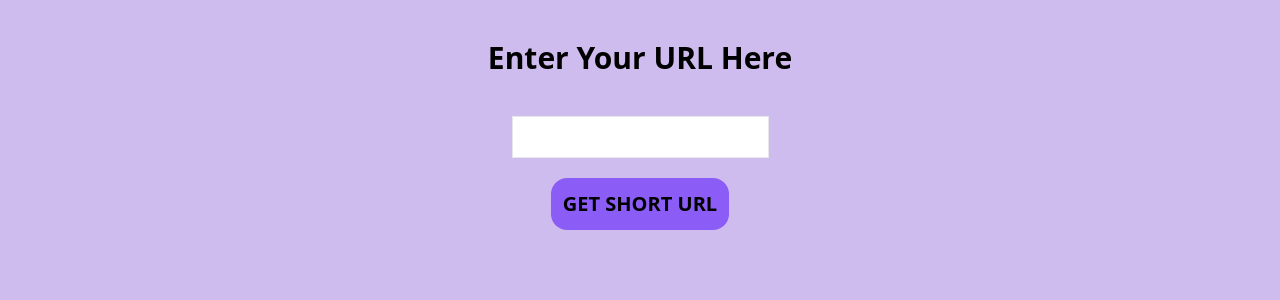
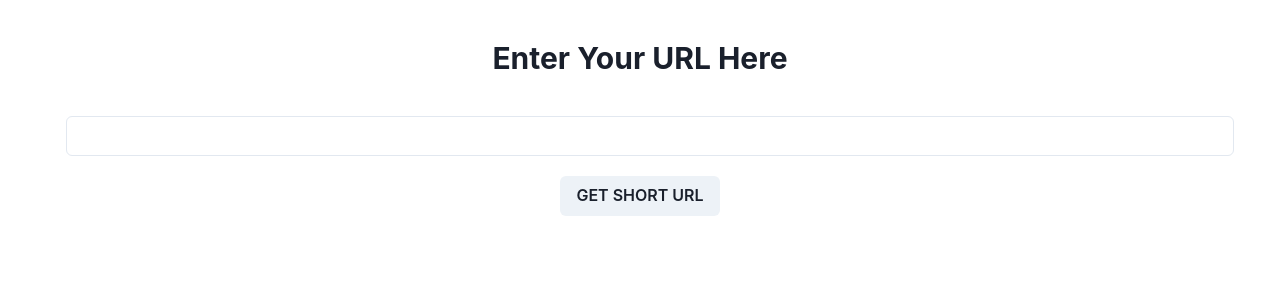
Before and after one commit to alok27a/URL-Shortner, a React (Create React App) app in the folder frontend/: page / in a window 1280 px wide. Shown: the top 300 px of the page. Built offline with nearby package versions, Linux system fonts and the light colour scheme.

Commit message:
UI Enhanced

```diff
--- a/frontend/package.json
+++ b/frontend/package.json
@@ -3,6 +3,7 @@
   "version": "0.1.0",
   "private": true,
   "dependencies": {
+    "@chakra-ui/react": "^2.3.1",
     "@testing-library/jest-dom": "^5.16.4",
     "@testing-library/react": "^13.3.0",
     "@testing-library/user-event": "^13.5.0",
--- a/frontend/src/App.css
+++ b/frontend/src/App.css
@@ -7,7 +7,7 @@
   pointer-events: none;
 }
 body{
-  background-color: #cfbcee;
+  background-color: #F5EDDC;
 }
 
 @media (prefers-reduced-motion: no-preference) {
--- a/frontend/src/components/Home.js
+++ b/frontend/src/components/Home.js
@@ -1,10 +1,11 @@
-import axios from 'axios';
-import React, { useContext, useEffect, useState } from 'react'
+import { Button, Input, Text, useToast } from '@chakra-ui/react';
+import React, { useState } from 'react'
 
 function Home() {
 
     const [longUrl, setUrl] = useState('');
-
+    const [result, setResult] = useState(false);
+    const toast = useToast()
 
     async function postUrl(e) {
         e.preventDefault();
@@ -32,9 +33,23 @@
             let res = await result.json()
             console.log(res)
             setUrl(res.shortUrl)
-
+            setResult(true)
+            toast({
+                type: 'success',
+                description: "Short URL generated successfully",
+                status: 'success',
+                duration: 9000,
+                isClosable: true
+            })
         } catch (error) {
             console.log(error)
+            toast({
+                type: 'error',
+                description: "Something went wrong",
+                status: 'error',
+                duration: 9000,
+                isClosable: true
+            })
         }
     }
 
@@ -47,18 +62,18 @@
                 <form onSubmit={postUrl}>
                     <div className="input flex flex-col my-10 mx-14 text-center">
                         <div className="input">
-                            <input className="border py-2 px-3 text-grey-darkest" type="text" name="longUrl" id="longUrl" onChange={(e) => setUrl(e.target.value)} />
+                            <Input className="border py-2 px-3 text-grey-darkest" type="text" name="longUrl" id="longUrl" onChange={(e) => setUrl(e.target.value)} size="md" ml="10px" mr="10px"/>
                         </div>
                         <div className="submit my-5">
-                            <button type="submit" onClick={postUrl} className="bg-violet-500 hover:bg-violet-600 active:bg-violet-700 focus:outline-none focus:ring focus:ring-violet-300 p-3 text-xl font-bold rounded-2xl" >
+                            <Button type="submit" onClick={postUrl} className="bg-violet-500 hover:bg-violet-600 active:bg-violet-700 focus:outline-none focus:ring focus:ring-violet-300 p-3 text-xl font-bold rounded-2xl" >
                                 GET SHORT URL
-                            </button>
+                            </Button>
                         </div>
-                        <div className="shorturl">
+                        <div className="shorturl" >
                             {
-                                longUrl &&
+                                result &&
                                 <>
-                                    <h3 className='text-xl font-bold'> Your shortend URL is {longUrl}</h3>
+                                    <Text className='text-xl font-bold' color="grey"> Your shortend URL is {longUrl}</Text>
                                 </>
                             }
                         </div>
--- a/frontend/src/index.js
+++ b/frontend/src/index.js
@@ -2,10 +2,13 @@
 import ReactDOM from 'react-dom/client';
 import './index.css';
 import App from './App';
+import { ChakraProvider } from '@chakra-ui/react'
 
 const root = ReactDOM.createRoot(document.getElementById('root'));
 root.render(
   <React.StrictMode>
-    <App />
+     <ChakraProvider>
+      <App />
+    </ChakraProvider>
   </React.StrictMode>
 );
```
Also changed, not shown: 1 other file (tests, documents, lock files or other folders).
